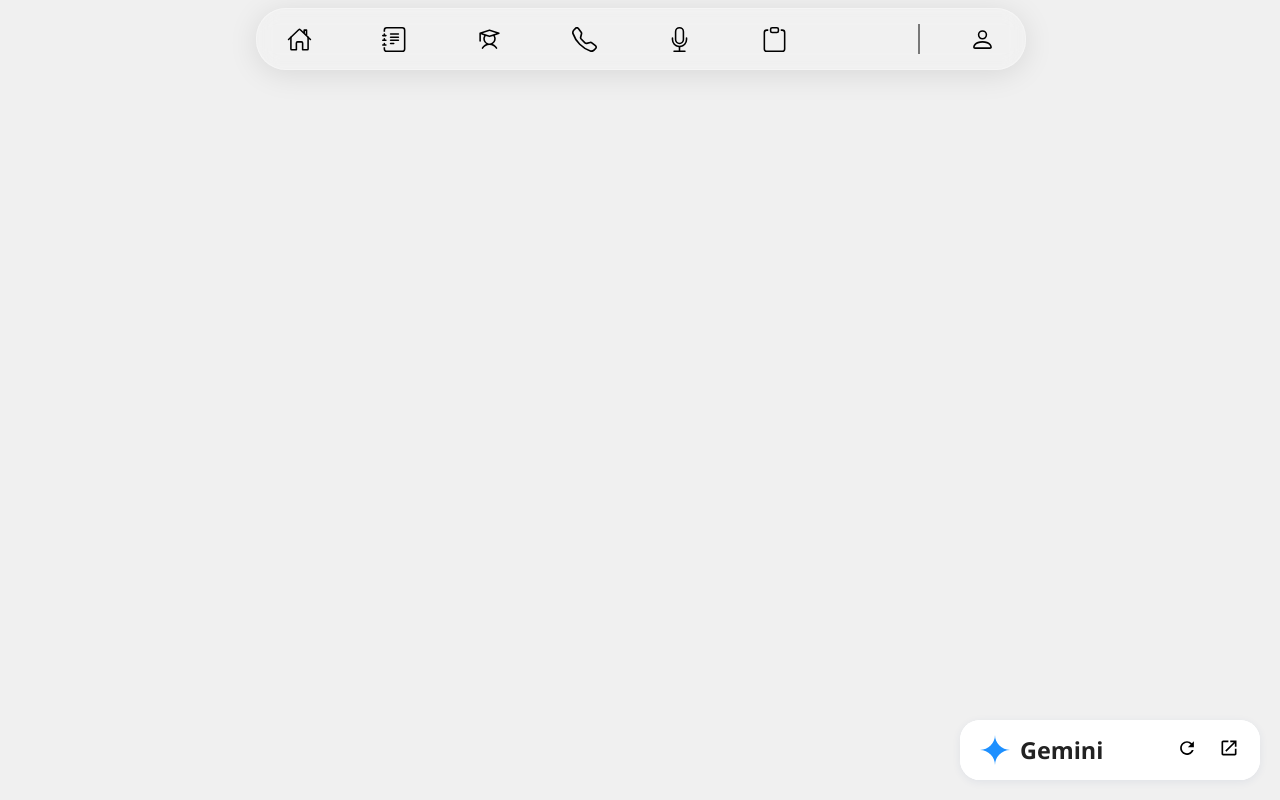
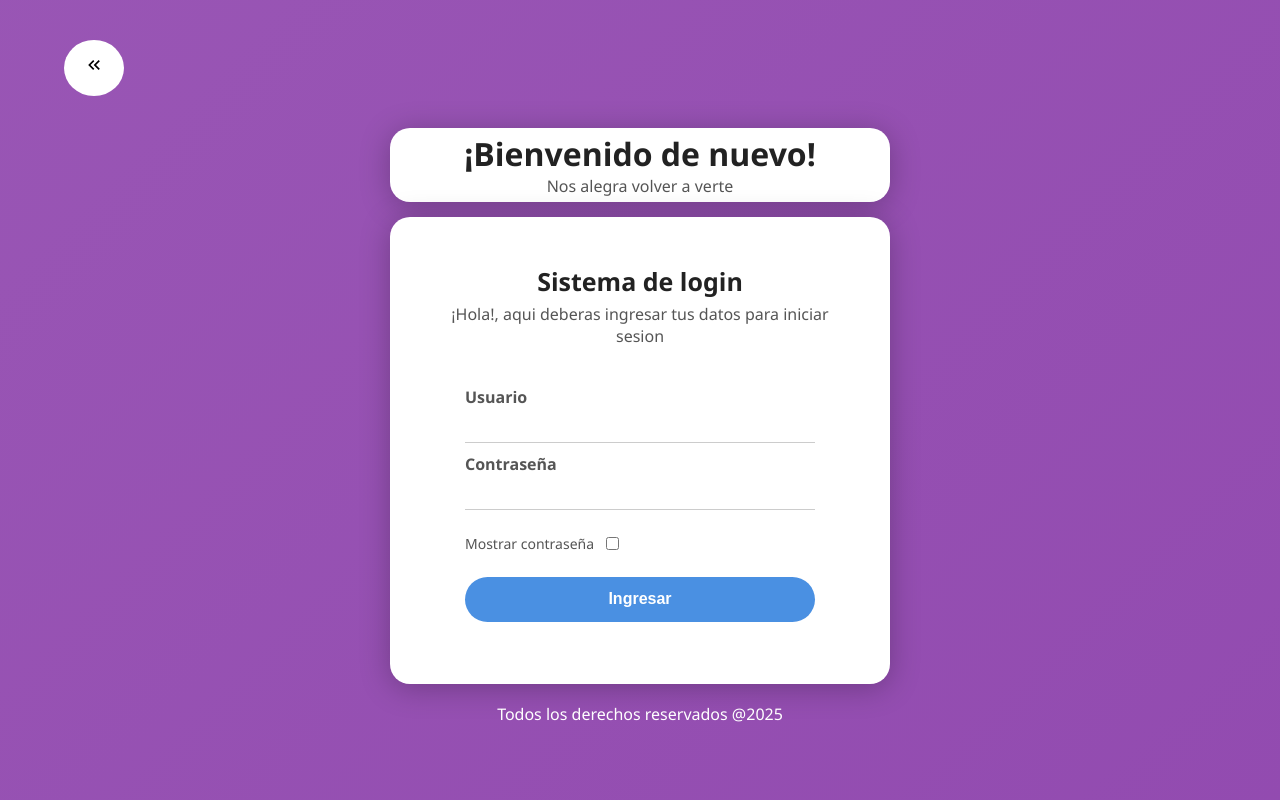
Before and after one commit to Prominence673/Tec7, a React (Vite) app: page /login in a window 1280 px wide. Built offline with nearby package versions, Linux system fonts and the light colour scheme.

Commit message:
diseño de login

```diff
--- a/src/App.jsx
+++ b/src/App.jsx
@@ -1,4 +1,4 @@
-import { BrowserRouter, Routes, Route } from 'react-router-dom';
+import { Routes, Route, useLocation } from 'react-router-dom';
 import Navbar from './components/Navbar'
 import Chatbot from './components/Chatbot'
 import Home from './pages/Home'
@@ -10,12 +10,15 @@ import Radio from './pages/Radio'
 import './styles/App.css'
 
 function App() {
+  const location = useLocation();
+  const isLoginLocation = location.pathname === '/login';
 
   return (
     <>
     <div className='Container'>
-      <BrowserRouter>
+      { !isLoginLocation && (
         <Navbar />
+      )}
       <Routes>
         <Route path="/" element={<Home />} />
         <Route path="/careers" element={<Careers />} />
@@ -24,8 +27,9 @@ function App() {
         <Route path="/contact" element={<Contact />} />
         <Route path="/radio" element={<Radio />} />
       </Routes>
-      <Chatbot />
-      </BrowserRouter>
+      { !isLoginLocation && (
+        <Chatbot />
+      )}
     </div>
     </>
   )
--- /dev/null
+++ b/src/components/BackButton.jsx
@@ -0,0 +1,19 @@
+import { Link } from 'react-router-dom';
+import '../styles/backbutton.css'
+import { MdKeyboardDoubleArrowLeft } from "react-icons/md";
+
+export default function BackButton(){
+    return(
+        <>
+        <div className='back-container'>
+            <ul className='back-ul'>
+                <Link to="/">
+                    <div className='back-item'>
+                        <MdKeyboardDoubleArrowLeft />
+                    </div>
+                </Link>
+            </ul>
+        </div>
+        </>
+    )
+}
--- a/src/main.jsx
+++ b/src/main.jsx
@@ -1,9 +1,12 @@
+import { BrowserRouter } from 'react-router-dom'
 import { StrictMode } from 'react'
 import { createRoot } from 'react-dom/client'
 import App from './App.jsx'
 
 createRoot(document.getElementById('root')).render(
   <StrictMode>
-    <App />
+    <BrowserRouter>
+      <App />
+    </BrowserRouter>
   </StrictMode>,
 )
--- a/src/pages/Login.jsx
+++ b/src/pages/Login.jsx
@@ -1,8 +1,43 @@
-export default function Dashboard() {
+import '../styles/login.css'
+import BackButton from '../components/BackButton';
+
+export default function Login() {
     return (
         <>
-        <div className="dashboard-container">
-
+        <div className='login-main-container'>
+            <BackButton/>
+            <div className="login-container">
+                <div className='login'>
+                    <div className='title-login'>
+                        <h1>¡Bienvenido de nuevo!</h1>
+                        <h4>Nos alegra volver a verte</h4>
+                    </div>
+                <div className='form-login'>
+                    <div className='login-info'>
+                        <h2>Sistema de login</h2>
+                        <h4>¡Hola!, aqui deberas ingresar tus datos para iniciar sesion</h4>
+                    </div>
+                    <form>
+                        <label htmlFor="user">
+                            <p>Usuario</p>
+                            <input className='input' type="text" name="user" id="user" required/>
+                        </label>
+                        <label htmlFor="password">
+                            <p>Contraseña</p>
+                            <input className='input' type="password" name="password" id="password" required/>
+                        </label>
+                        <div className='check-container'>
+                            <p>Mostrar contraseña</p>
+                            <input type="checkbox" id="showpassword" className='checkbox' name='showpassword' />
+                        </div>
+                        <button className='BtLogin'>Ingresar</button>
+                    </form>
+                </div>
+                <div className='copyright-container'>
+                    <h4>Todos los derechos reservados @2025</h4>
+                </div>
+            </div>
+        </div>
         </div>
         </>
     );
--- /dev/null
+++ b/src/styles/backbutton.css
@@ -0,0 +1,34 @@
+.back-container{
+    position: relative;
+    top: 5%;
+    left: 5%;
+    width: 60px;
+    height: 60px;
+    background-color: white;
+    border-radius: 100%;
+    color: black;
+    display: flex;
+    justify-content: center;
+    text-align: center;
+    align-items: center;
+    transition: all 0.4s ease;
+}
+.back-ul{
+    padding: 0;
+    margin: 0;
+}
+.back-item{
+    color: black;
+    padding: 10px;
+    transition: all 0.2s ease;
+    font-size: 20px;
+}
+.back-container:hover{
+    transform: translateX(-6px);
+}
+.back-item:hover{
+    transform: translateX(-8px);
+}
+.back-item:visited{
+    color: black;
+}
--- /dev/null
+++ b/src/styles/login.css
@@ -0,0 +1,241 @@
+/* =========================================================
+   PALETA DE COLORES – CUSTOM PROPERTIES
+   ========================================================= */
+:root {
+  --gradient-start: #4a90e2;
+  --gradient-middle: #9b59b6;
+  --gradient-end:   #8e44ad;
+
+  --card-bg: #ffffff;
+  --card-shadow: 0 4px 30px rgba(0, 0, 0, 0.25);
+
+  --text-main: #222;
+  --text-muted: #555;
+  --text-light: #ffffff;
+
+  --input-bg: #f9f9f9;
+  --input-border: #ccc;
+  --input-border-focus: #4a90e2;
+  --input-text: #222;
+
+  --button-bg: #4a90e2;
+  --button-bg-hover: #357ab7;
+  --button-text: #fff;
+
+  --checkbox-border: #666;
+}
+
+/* =========================================================
+   CONTENEDOR PRINCIPAL
+   ========================================================= */
+.login-main-container {
+  display: flex;
+  flex-direction: column;
+  min-height: 100vh;
+  width: 100%;
+
+  background: linear-gradient(135deg,
+    var(--gradient-start),
+    var(--gradient-middle),
+    var(--gradient-end));
+  background-size: 400% 400%;
+  animation: gradient-move 15s ease infinite;
+}
+
+@keyframes gradient-move {
+  0% { background-position: 0% 50%; }
+  50% { background-position: 100% 50%; }
+  100% { background-position: 0% 50%; }
+}
+
+.login-container {
+  height: 100%;
+  width: 100%;
+  display: flex;
+  justify-content: center;
+  align-items: center;
+}
+
+/* =========================================================
+   TARJETA DE LOGIN
+   ========================================================= */
+.login {
+  max-width: 500px;
+  max-height: 600px;
+  width: 100%;
+  height: 100%;
+  border-radius: 20px;
+  display: flex;
+  flex-direction: column;
+  gap: 15px;
+}
+
+/* =========================================================
+   CABECERA / TÍTULO
+   ========================================================= */
+.title-login {
+  width: 100%;
+  height: 13%;
+  display: flex;
+  flex-direction: column;
+  justify-content: center;
+  align-items: center;
+  text-align: center;
+  background-color: var(--card-bg);
+  box-shadow: var(--card-shadow);
+  border-radius: 20px;
+  color: var(--text-main);
+}
+
+.title-login h1,
+.title-login h4 {
+  margin: 0px;
+  padding: 0px;
+}
+
+.title-login h4 {
+  font-weight: normal;
+  color: var(--text-muted);
+}
+
+/* =========================================================
+   FORMULARIO DE LOGIN
+   ========================================================= */
+.form-login {
+  width: 100%;
+  height: 82%;
+  display: flex;
+  flex-direction: column;
+  justify-content: center;
+  align-items: center;
+  background-color: var(--card-bg);
+  box-shadow: var(--card-shadow);
+  border-radius: 20px;
+}
+
+.form-login form {
+  width: 70%;
+  height: 60%;
+  display: flex;
+  flex-direction: column;
+  justify-content: start;
+  align-items: flex-start;
+  gap: 10px;
+}
+
+.form-login form label {
+  width: 100%;
+}
+
+.form-login form label p {
+  margin: 0 0 4px;
+  padding: 0;
+  font-weight: 600;
+  color: var(--text-muted);
+}
+
+.input {
+  width: 100%;
+  height: 30px;
+  background: transparent;
+  border-radius: 8px 8px 0px 0px;;
+  border: none;
+  border-bottom: 1px solid var(--input-border);
+  padding: 0;
+  color: var(--input-text);
+  font-size: 15px;
+  outline: none;
+  transition: border-color 0.25s, box-shadow 0.25s;
+}
+
+.input:focus {
+ border-bottom: 1px solid var(--input-border-focus);
+}
+
+/* Botón de login */
+.BtLogin {
+  width: 100%;
+  height: 45px;
+  background-color: var(--button-bg);
+  color: var(--button-text);
+  font-size: 16px;
+  font-weight: bold;
+  border: none;
+  border-radius: 100px;
+  cursor: pointer;
+  transition: background-color 0.25s, transform 0.4s;
+}
+
+.BtLogin:hover {
+  background-color: var(--button-bg-hover);
+  transform: translateY(-1px);
+}
+
+.BtLogin:active {
+  transform: translateY(0);
+}
+
+/* =========================================================
+   OPCIONES ADICIONALES (checkbox, etc.)
+   ========================================================= */
+.check-container {
+  display: flex;
+  flex-direction: row;
+  gap: 8px;
+  align-items: center;
+  font-size: 14px;
+  color: var(--text-muted);
+}
+
+.checkbox {
+  accent-color: var(--input-border-focus);
+  border: 1px solid var(--checkbox-border);
+  border-radius: 4px;
+}
+
+/* =========================================================
+   INFORMACIÓN DE LOGIN (mensajes extra, subtítulos)
+   ========================================================= */
+.login-info {
+  width: 80%;
+  height: 30%;
+  display: flex;
+  flex-direction: column;
+  justify-content: center;
+  align-items: center;
+  text-align: center;
+  gap: 5px;
+  margin-bottom: 10px;
+}
+
+.login-info h2,
+.login-info h4 {
+  margin: 0;
+  padding: 0;
+  color: var(--text-main);
+}
+.login-info h2{
+    font-size: 25px;
+}
+.login-info h4 {
+  font-weight: normal;
+  color: var(--text-muted);
+}
+
+/* =========================================================
+   COPYRIGHT / PIE DE PÁGINA
+   ========================================================= */
+.copyright-container {
+  width: 100%;
+  height: 5%;
+  display: flex;
+  justify-content: center;
+  align-items: center;
+}
+
+.copyright-container h4 {
+  margin: 0;
+  padding: 0;
+  font-weight: normal;
+  color: var(--text-light);
+}
```
